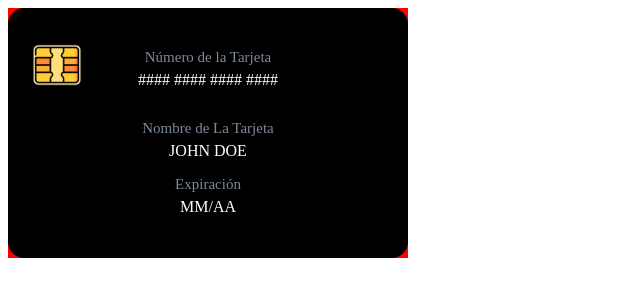
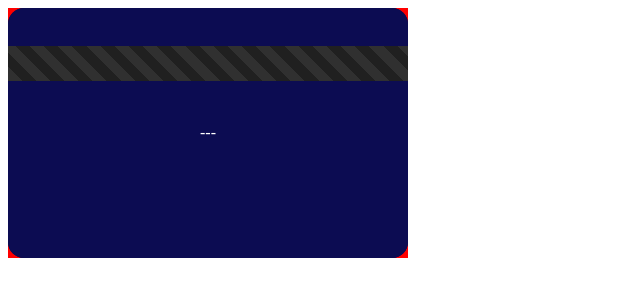
Before and after one commit to Johan2511/Tarjeta_credito, a React (Vite) app: page / in a window 1280 px wide. Shown: the top 300 px of the page, without its empty margins (0-640 px from the left). Built offline with nearby package versions, Linux system fonts and the light colour scheme.

Commit message:
Arreglo de parte frontal tarjeta y css de la banda trasera de la tarjeta

```diff
--- a/src/components/Tarjeta/Tarjeta.css
+++ b/src/components/Tarjeta/Tarjeta.css
@@ -18,7 +18,7 @@
 
 
 .Card-front {
-    background-color: black;
+    background-color: rgb(12, 12, 82);
     position: absolute;
     display: flex;
     flex-direction: column;
@@ -31,7 +31,7 @@
 }
 
 .Card-back {
-    background-color: black;
+    background-color:  rgb(12, 12, 82);
     position: absolute;
     display: flex;
     flex-direction: column;
@@ -41,7 +41,7 @@
     -webkit-backface-visibility: hidden;
     backface-visibility: hidden;
     border-radius: 1em;
-    transform:rotateY(180deg);
+    /* transform:rotateY(180deg); */
 
 }
 
@@ -66,3 +66,32 @@
     text-transform: uppercase;
     margin-top: 5px;
 }
+
+
+.groups {
+    display: flex;
+    flex-direction: column;
+    align-items: start;
+}
+
+.Data {
+    margin-top: 80px;
+    margin-left: 1.5em;
+    margin-right: 1em;
+
+}
+
+.FlexBox {
+    display: flex;
+    justify-content: space-between;
+}
+
+
+.strip {
+    position: absolute;
+    background-color: black;
+    width: 100%;
+    height: 35px;
+    top: 2.4em;
+    background: repeating-linear-gradient(45deg, #303030, #303030 10px , #202020 10px, #202020 20px) ;
+}
--- a/src/components/Tarjeta/Tarjeta.jsx
+++ b/src/components/Tarjeta/Tarjeta.jsx
@@ -35,7 +35,7 @@
             {/* Parte trasera de la tarjeta */}
 
             <div className='Card-back'>
-                <div className='Strip'></div>
+                <div className='strip'></div>
                 <div className='Container_CCV'>
                     <div className='mstrip'></div>
                     <p className='ccv'>---</p>
```
